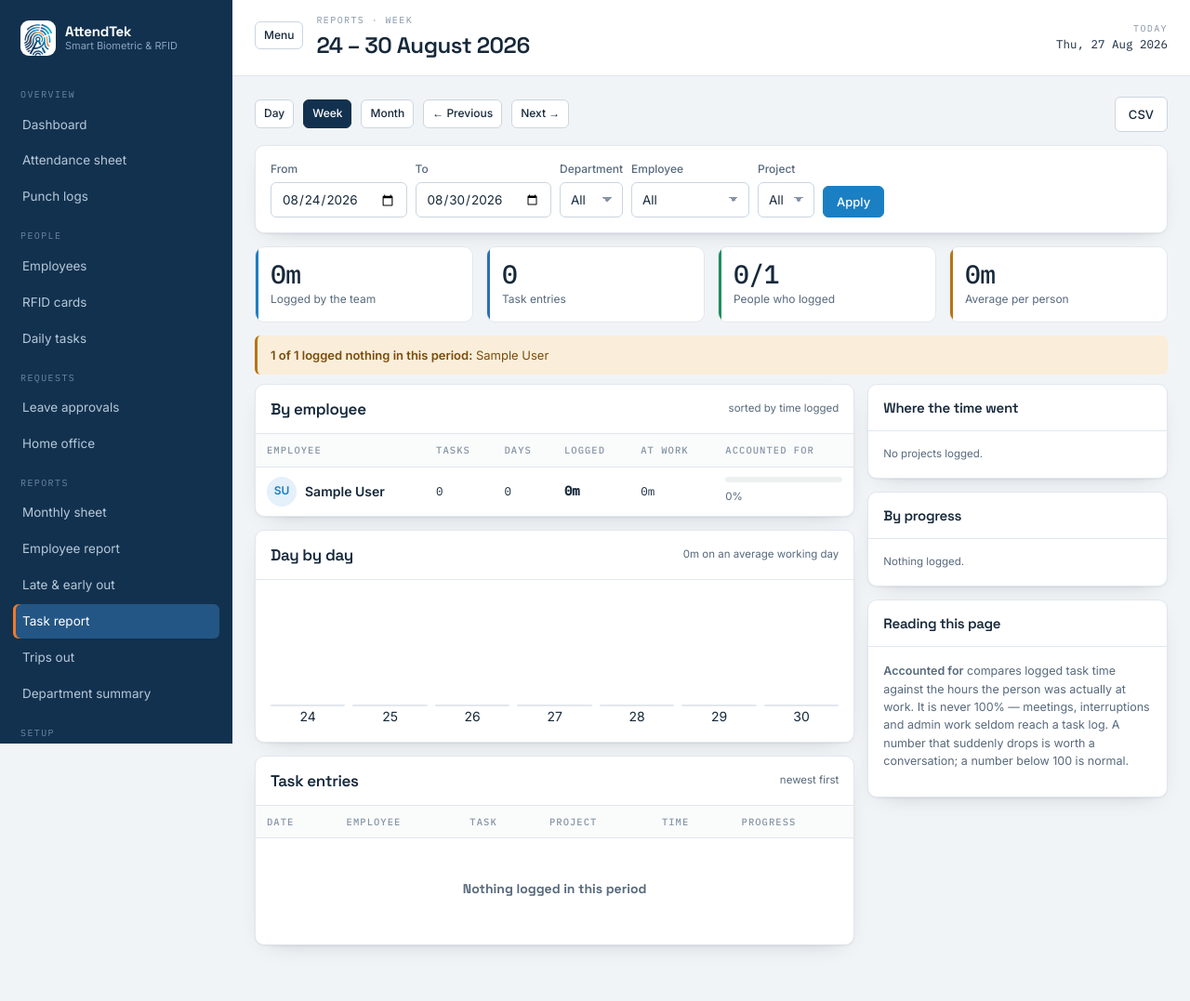
After one commit to austroboy/AttendTek, a Django app: page /reports/tasks/ in a window 1280 px wide. The commit adds this page. Shown: the whole page at 93% size. Run offline with Django 5.2, Linux system fonts and the light colour scheme; the visitor is signed in with stand-in values (Sample User, id 1); data comes from the database, SQL or seed files in the repository; data that the repository does not hold is empty.

Commit message:
Daily, weekly and monthly task reports

```diff
--- a/apps/reports/urls.py
+++ b/apps/reports/urls.py
@@ -10,6 +10,8 @@ urlpatterns = [
     path("employee/", views.employee_report, name="employee"),
     path("late/", views.late_report, name="late"),
     path("trips/", views.outing_report, name="outings"),
+    path("tasks/", views.task_report, name="tasks"),
+    path("export/tasks/", views.export_tasks_csv, name="export_tasks"),
     path("export/trips/", views.export_outings_csv, name="export_outings"),
     path("department/", views.department_report, name="department"),
     path("export/csv/", views.export_csv, name="export_csv"),
--- a/apps/reports/views.py
+++ b/apps/reports/views.py
@@ -16,6 +16,8 @@ from apps.accounts.permissions import manager_required
 from apps.attendance.models import DailyAttendance, Outing
 from apps.attendance.services import month_summary
 from apps.tasks.models import DailyTask
+from apps.tasks.services import (PERIODS, employee_rows, period_bounds,
+                                 shift_period, summarise)
 
 S = DailyAttendance.Status
 
@@ -301,3 +303,105 @@ def export_outings_csv(request):
             o.destination, o.note,
         ])
     return response
+
+
+@manager_required
+def task_report(request):
+    """The whole team's task log, for a day, a week, a month or any range.
+
+    Three questions get answered on one page: how much was logged, who has not
+    logged anything, and how the logged time compares with the hours those
+    people were actually at work.
+    """
+    kind = request.GET.get("period", "week")
+    if kind not in dict(PERIODS):
+        kind = "week"
+
+    try:
+        anchor = datetime.strptime(request.GET.get("date"), "%Y-%m-%d").date()
+    except (TypeError, ValueError):
+        anchor = app_today()
+
+    custom_from = request.GET.get("from")
+    custom_to = request.GET.get("to")
+    if custom_from and custom_to:
+        try:
+            start = datetime.strptime(custom_from, "%Y-%m-%d").date()
+            end = datetime.strptime(custom_to, "%Y-%m-%d").date()
+            label = f"{start:%d %b} – {end:%d %b %Y}"
+            kind = "custom"
+        except ValueError:
+            start, end, label = period_bounds("week", anchor)
+    else:
+        start, end, label = period_bounds(kind, anchor)
+
+    dept = request.GET.get("dept", "")
+    emp_id = request.GET.get("employee", "")
+    project = request.GET.get("project", "")
+
+    employees = User.objects.active_staff().select_related("department")
+    if dept:
+        employees = employees.filter(department_id=dept)
+    if emp_id:
+        employees = employees.filter(pk=emp_id)
+
+    tasks = (DailyTask.objects.filter(date__range=(start, end), employee__in=employees)
+             .select_related("employee", "employee__department"))
+    if project:
+        tasks = tasks.filter(project__iexact=project)
+    tasks = tasks.order_by("-date", "employee__employee_id")
+
+    summary = summarise(tasks, start, end)
+    rows = employee_rows(list(employees), start, end)
+    silent = [r for r in rows if r["minutes"] == 0]
+
+    known_projects = (DailyTask.objects.exclude(project="")
+                      .values_list("project", flat=True).distinct().order_by("project"))
+
+    working_days = sum(1 for d in summary["days"] if d["is_logged"]) or 1
+
+    return render(request, "reports/task_report.html", {
+        "kind": kind, "periods": PERIODS,
+        "start": start, "end": end, "label": label, "anchor": anchor,
+        "prev": shift_period(kind, anchor, -1) if kind != "custom" else anchor,
+        "next": shift_period(kind, anchor, 1) if kind != "custom" else anchor,
+        "summary": summary,
+        "rows": rows,
+        "silent": silent,
+        "reporting_count": len(rows) - len(silent),
+        "team_size": len(rows),
+        "avg_per_person": DailyTask.format_minutes(
+            round(summary["total_minutes"] / len(rows)) if rows else 0),
+        "avg_per_day": DailyTask.format_minutes(round(summary["total_minutes"] / working_days)),
+        "departments": Department.objects.all(),
+        "employees": User.objects.active_staff(),
+        "projects": known_projects,
+        "dept": dept, "emp_id": emp_id, "project": project,
+        "custom_from": custom_from or "", "custom_to": custom_to or "",
+    })
+
+
+@manager_required
+def export_tasks_csv(request):
+    """Every task entry in the range, for a spreadsheet or payroll review."""
+    try:
+        start = datetime.strptime(request.GET.get("from"), "%Y-%m-%d").date()
+        end = datetime.strptime(request.GET.get("to"), "%Y-%m-%d").date()
+    except (TypeError, ValueError):
+        start, end, _ = period_bounds(request.GET.get("period", "week"), app_today())
+
+    response = HttpResponse(content_type="text/csv")
+    response["Content-Disposition"] = f'attachment; filename="tasks-{start}-to-{end}.csv"'
+    writer = csv.writer(response)
+    writer.writerow(["Date", "Employee ID", "Name", "Department", "Task", "Project",
+                     "Hours", "Minutes", "Total minutes", "Progress", "Details"])
+    for t in (DailyTask.objects.filter(date__range=(start, end))
+              .select_related("employee", "employee__department")
+              .order_by("date", "employee__employee_id")):
+        writer.writerow([
+            t.date.strftime("%Y-%m-%d"), t.employee.employee_id, t.employee.display_name,
+            t.employee.department.name if t.employee.department else "",
+            t.title, t.project, t.hours, t.minutes, t.minutes_spent,
+            t.get_progress_display(), t.details,
+        ])
+    return response
--- a/apps/tasks/urls.py
+++ b/apps/tasks/urls.py
@@ -6,6 +6,7 @@ app_name = "tasks"
 
 urlpatterns = [
     path("me/", views.my_tasks, name="my_tasks"),
+    path("me/report/", views.my_task_report, name="my_report"),
     path("me/<int:pk>/delete/", views.task_delete, name="task_delete"),
     path("board/", views.task_board, name="task_board"),
 ]
--- a/templates/dashboard/employee_portal.html
+++ b/templates/dashboard/employee_portal.html
@@ -67,7 +67,7 @@
     </div>
 
     <div class="card">
-      <div class="hd"><h2>What did you work on today?</h2><span class="right tiny muted">Log this every day</span></div>
+      <div class="hd"><h2>What did you work on today?</h2><a class="right tiny" href="{% url 'tasks:my_report' %}">My task report →</a></div>
       <div class="bd">
         <form method="post">{% csrf_token %}
           <input type="hidden" name="form" value="task">
--- a/templates/partials/_rail.html
+++ b/templates/partials/_rail.html
@@ -26,6 +26,7 @@
     <a class="nav {% nav_active 'reports:monthly' %}" href="{% url 'reports:monthly' %}">Monthly sheet</a>
     <a class="nav {% nav_active 'reports:employee' %}" href="{% url 'reports:employee' %}">Employee report</a>
     <a class="nav {% nav_active 'reports:late' %}" href="{% url 'reports:late' %}">Late &amp; early out</a>
+    <a class="nav {% nav_active 'reports:tasks' %}" href="{% url 'reports:tasks' %}">Task report</a>
     <a class="nav {% nav_active 'reports:outings' 'attendance:outing_edit' %}" href="{% url 'reports:outings' %}">Trips out
       {% if unexplained_total %}<span class="pill">{{ unexplained_total }}</span>{% endif %}</a>
     <a class="nav {% nav_active 'reports:department' %}" href="{% url 'reports:department' %}">Department summary</a>
@@ -43,6 +44,7 @@
   <a class="nav {% nav_active 'attendance:self_punch' %}" href="{% url 'attendance:self_punch' %}">Punch in / out</a>
   <a class="nav {% nav_active 'attendance:my_attendance' %}" href="{% url 'attendance:my_attendance' %}">My attendance</a>
   <a class="nav {% nav_active 'tasks:my_tasks' %}" href="{% url 'tasks:my_tasks' %}">My tasks</a>
+  <a class="nav {% nav_active 'tasks:my_report' %}" href="{% url 'tasks:my_report' %}">My task report</a>
   <a class="nav {% nav_active 'leaves:my_leaves' %}" href="{% url 'leaves:my_leaves' %}">My leave</a>
   <a class="nav {% nav_active 'leaves:team' %}" href="{% url 'leaves:team' %}">Who's on leave
     {% if out_today_count %}<span class="pill count">{{ out_today_count }}</span>{% endif %}</a>
--- a/templates/reports/report_home.html
+++ b/templates/reports/report_home.html
@@ -11,6 +11,9 @@
   <a class="card" href="{% url 'reports:late' %}" style="text-decoration:none"><div class="bd">
     <div class="eyebrow">Ranking</div><h2>Late &amp; early out</h2>
     <p class="small muted">Who was late, how often, and by how many minutes.</p></div></a>
+  <a class="card" href="{% url 'reports:tasks' %}" style="text-decoration:none"><div class="bd">
+    <div class="eyebrow">Work log</div><h2>Task report</h2>
+    <p class="small muted">Daily, weekly or monthly task hours per person, against time at work.</p></div></a>
   <a class="card" href="{% url 'reports:outings' %}" style="text-decoration:none"><div class="bd">
     <div class="eyebrow">Field work</div><h2>Trips out of the office</h2>
     <p class="small muted">Who left during the day, where they went, and how long it took.</p></div></a>
--- /dev/null
+++ b/templates/reports/task_report.html
@@ -0,0 +1,132 @@
+{% extends "base.html" %}
+{% block title %}Task report{% endblock %}
+{% block eyebrow %}Reports · {{ kind|title }}{% endblock %}
+{% block heading %}{{ label }}{% endblock %}
+
+{% block content %}
+<div class="row" style="margin-bottom:14px">
+  {% for value, name in periods %}
+    <a class="btn sm {% if kind == value %}dark{% endif %}"
+       href="?period={{ value }}&date={{ anchor|date:'Y-m-d' }}&dept={{ dept }}&employee={{ emp_id }}">{{ name }}</a>
+  {% endfor %}
+  {% if kind != 'custom' %}
+    <a class="btn sm" href="?period={{ kind }}&date={{ prev|date:'Y-m-d' }}&dept={{ dept }}&employee={{ emp_id }}">← Previous</a>
+    <a class="btn sm" href="?period={{ kind }}&date={{ next|date:'Y-m-d' }}&dept={{ dept }}&employee={{ emp_id }}">Next →</a>
+  {% endif %}
+  <a class="btn right" href="{% url 'reports:export_tasks' %}?from={{ start|date:'Y-m-d' }}&to={{ end|date:'Y-m-d' }}">CSV</a>
+</div>
+
+<div class="card" style="margin-bottom:14px"><div class="bd"><form method="get" class="filters">
+  <div class="fgroup"><label>From</label><input class="field" type="date" name="from" value="{{ custom_from|default:start|date:'Y-m-d' }}"></div>
+  <div class="fgroup"><label>To</label><input class="field" type="date" name="to" value="{{ custom_to|default:end|date:'Y-m-d' }}"></div>
+  <div class="fgroup"><label>Department</label><select class="field" name="dept"><option value="">All</option>
+    {% for d in departments %}<option value="{{ d.id }}" {% if dept == d.id|stringformat:'s' %}selected{% endif %}>{{ d.name }}</option>{% endfor %}</select></div>
+  <div class="fgroup"><label>Employee</label><select class="field" name="employee"><option value="">All</option>
+    {% for e in employees %}<option value="{{ e.id }}" {% if emp_id == e.id|stringformat:'s' %}selected{% endif %}>{{ e.display_name }}</option>{% endfor %}</select></div>
+  <div class="fgroup"><label>Project</label><select class="field" name="project"><option value="">All</option>
+    {% for p in projects %}<option value="{{ p }}" {% if project == p %}selected{% endif %}>{{ p }}</option>{% endfor %}</select></div>
+  <button class="btn primary">Apply</button>
+</form></div></div>
+
+<div class="grid g-4" style="margin-bottom:14px">
+  <div class="stat accent"><div class="v">{{ summary.total_display }}</div><div class="l">Logged by the team</div></div>
+  <div class="stat info"><div class="v">{{ summary.task_count }}</div><div class="l">Task entries</div></div>
+  <div class="stat ok"><div class="v">{{ reporting_count }}/{{ team_size }}</div><div class="l">People who logged</div></div>
+  <div class="stat late"><div class="v">{{ avg_per_person }}</div><div class="l">Average per person</div></div>
+</div>
+
+{% if silent %}
+<div class="msg warning"><b>{{ silent|length }} of {{ team_size }} logged nothing in this period:</b>
+  {% for r in silent %}{{ r.employee.display_name }}{% if not forloop.last %}, {% endif %}{% endfor %}
+</div>
+{% endif %}
+
+<div class="grid g-side">
+  <div class="stack">
+    <div class="card"><div class="hd"><h2>By employee</h2>
+      <span class="right tiny muted">sorted by time logged</span></div>
+      <div class="bd flush"><div class="table-wrap"><table>
+        <thead><tr><th>Employee</th><th>Tasks</th><th>Days</th><th>Logged</th>
+          <th>At work</th><th style="width:150px">Accounted for</th></tr></thead>
+        <tbody>{% for r in rows %}<tr>
+          <td><div class="emp"><div class="avatar">{{ r.employee.initials }}</div><div>
+            <b>{{ r.employee.display_name }}</b>
+            <span>{{ r.employee.department|default:r.employee.employee_id }}</span></div></div></td>
+          <td class="mono small">{{ r.tasks }}</td>
+          <td class="mono small">{{ r.days_logged }}</td>
+          <td class="mono"><b>{{ r.display }}</b></td>
+          <td class="mono small">{{ r.coverage.worked_display }}</td>
+          <td>
+            <div style="height:6px;background:var(--muted-soft);border-radius:4px;overflow:hidden;margin-bottom:3px">
+              <div style="height:100%;width:{{ r.coverage.bar }}%;background:var(--{{ r.coverage.level }})"></div></div>
+            <span class="tiny muted">{{ r.coverage.percent }}%{% if r.coverage.gap_display != '0m' %} · {{ r.coverage.gap_display }} unlogged{% endif %}</span>
+          </td>
+        </tr>{% empty %}
+          <tr><td colspan="6"><div class="empty"><b>No employees match these filters</b></div></td></tr>
+        {% endfor %}</tbody>
+      </table></div></div>
+    </div>
+
+    <div class="card"><div class="hd"><h2>Day by day</h2>
+      <span class="right tiny muted">{{ avg_per_day }} on an average working day</span></div>
+      <div class="bd">
+        <div class="bars" style="height:120px">
+          {% for d in summary.days %}
+            <div class="col" title="{{ d.date|date:'D d M' }} — {{ d.display }}">
+              {% widthratio d.minutes summary.peak_minutes 100 as h %}
+              <div class="seg" style="background:{% if d.is_logged %}var(--accent){% else %}var(--line){% endif %};height:{{ h|default:2 }}%"></div>
+            </div>
+          {% endfor %}
+        </div>
+        <div class="row" style="gap:8px">
+          {% for d in summary.days %}<div class="lbl" style="flex:1;text-align:center">{{ d.date|date:"j" }}</div>{% endfor %}
+        </div>
+      </div>
+    </div>
+
+    <div class="card"><div class="hd"><h2>Task entries</h2>
+      <span class="right tiny muted">newest first</span></div>
+      <div class="bd flush"><div class="table-wrap"><table>
+        <thead><tr><th>Date</th><th>Employee</th><th>Task</th><th>Project</th><th>Time</th><th>Progress</th></tr></thead>
+        <tbody>{% for t in summary.tasks|slice:":300" %}<tr>
+          <td class="mono small">{{ t.date|date:"d M" }}</td>
+          <td class="small">{{ t.employee.display_name }}</td>
+          <td><b>{{ t.title }}</b>{% if t.details %}<div class="tiny muted">{{ t.details|truncatechars:60 }}</div>{% endif %}</td>
+          <td class="small">{{ t.project|default:"—" }}</td>
+          <td class="mono small">{{ t.duration_display }}</td>
+          <td><span class="badge {{ t.badge_class }}">{{ t.get_progress_display }}</span></td>
+        </tr>{% empty %}
+          <tr><td colspan="6"><div class="empty"><b>Nothing logged in this period</b></div></td></tr>
+        {% endfor %}</tbody>
+      </table></div></div>
+    </div>
+  </div>
+
+  <div class="stack">
+    <div class="card"><div class="hd"><h3>Where the time went</h3></div><div class="bd">
+      {% for p in summary.projects %}
+        <div style="margin-bottom:10px">
+          <div class="row" style="margin-bottom:4px">
+            <span class="small">{{ p.name }}</span>
+            <b class="right mono small">{{ p.display }}</b></div>
+          <div style="height:6px;background:var(--muted-soft);border-radius:4px;overflow:hidden">
+            <div style="height:100%;width:{{ p.share }}%;background:var(--accent)"></div></div>
+          <span class="tiny muted">{{ p.share }}% of logged time</span>
+        </div>
+      {% empty %}<div class="tiny muted">No projects logged.</div>{% endfor %}
+    </div></div>
+
+    <div class="card"><div class="hd"><h3>By progress</h3></div><div class="bd">
+      {% for p in summary.progress %}<div class="kv"><span>{{ p.name }}</span><b>{{ p.display }}</b></div>
+      {% empty %}<div class="tiny muted">Nothing logged.</div>{% endfor %}
+    </div></div>
+
+    <div class="card"><div class="hd"><h3>Reading this page</h3></div><div class="bd">
+      <p class="small muted" style="margin-top:0"><b>Accounted for</b> compares logged task time
+        against the hours the person was actually at work. It is never 100% — meetings,
+        interruptions and admin work seldom reach a task log. A number that suddenly drops
+        is worth a conversation; a number below 100 is normal.</p>
+    </div></div>
+  </div>
+</div>
+{% endblock %}
--- a/templates/tasks/my_tasks.html
+++ b/templates/tasks/my_tasks.html
@@ -53,6 +53,7 @@
   </form>
   <div class="sep"></div>
   <div class="kv"><span>{{ task_count }} task{{ task_count|pluralize }} logged</span><b>{{ total_logged }}</b></div>
+  <a class="btn block" style="margin-top:10px" href="{% url 'tasks:my_report' %}">Day / week / month report</a>
 </div></div></div>
 
 <script src="{% static 'js/task-duration.js' %}"></script>
--- a/templates/tasks/task_board.html
+++ b/templates/tasks/task_board.html
@@ -9,6 +9,7 @@
     <button class="btn sm">Show</button></form>
   <a class="btn sm" href="?date={{ next_day|date:'Y-m-d' }}">{{ next_day|date:"d M" }} →</a>
   <span class="right badge info">{{ day_total }} logged in total</span>
+  <a class="btn sm" href="{% url 'reports:tasks' %}?period=day&date={{ day|date:'Y-m-d' }}">Full report</a>
 </div>
 
 <div class="grid g-2">
```
Also changed, not shown: apps/tasks/services.py (added, +161 -0 lines), apps/tasks/tests.py (+85 -0 lines), apps/tasks/views.py (+30 -0 lines), templates/tasks/my_task_report.html (added, +105 -0 lines).
